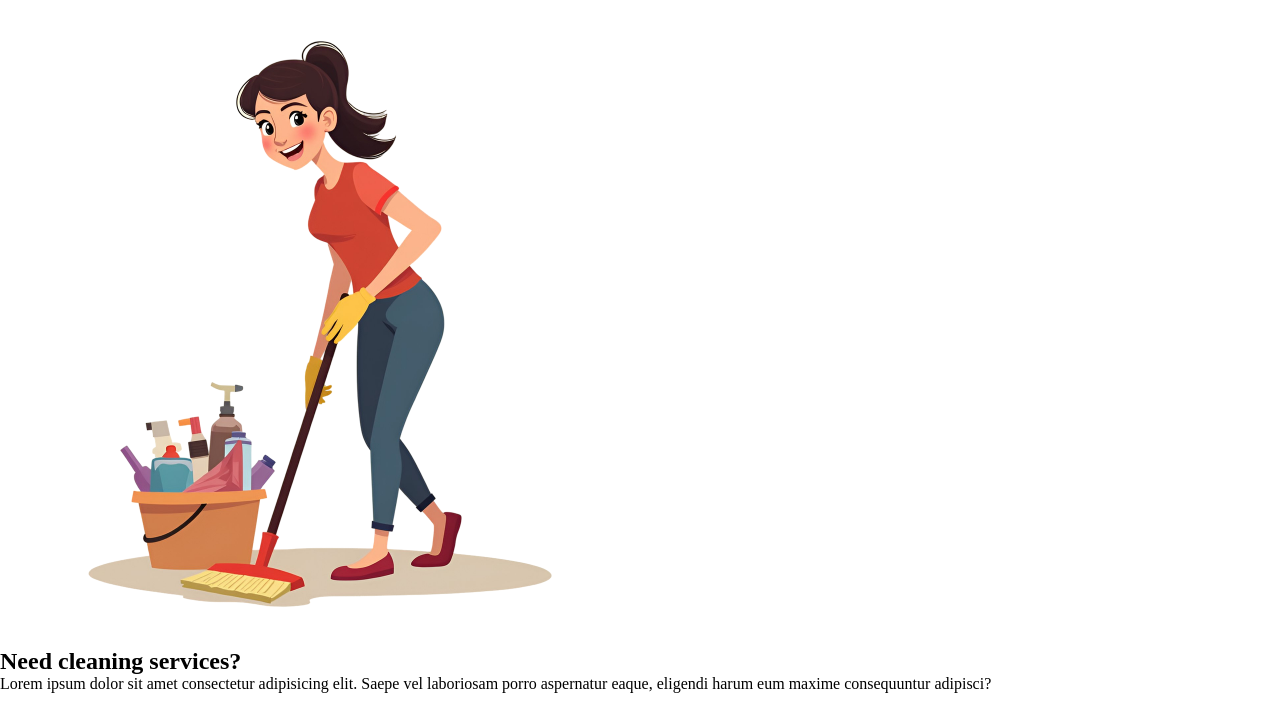
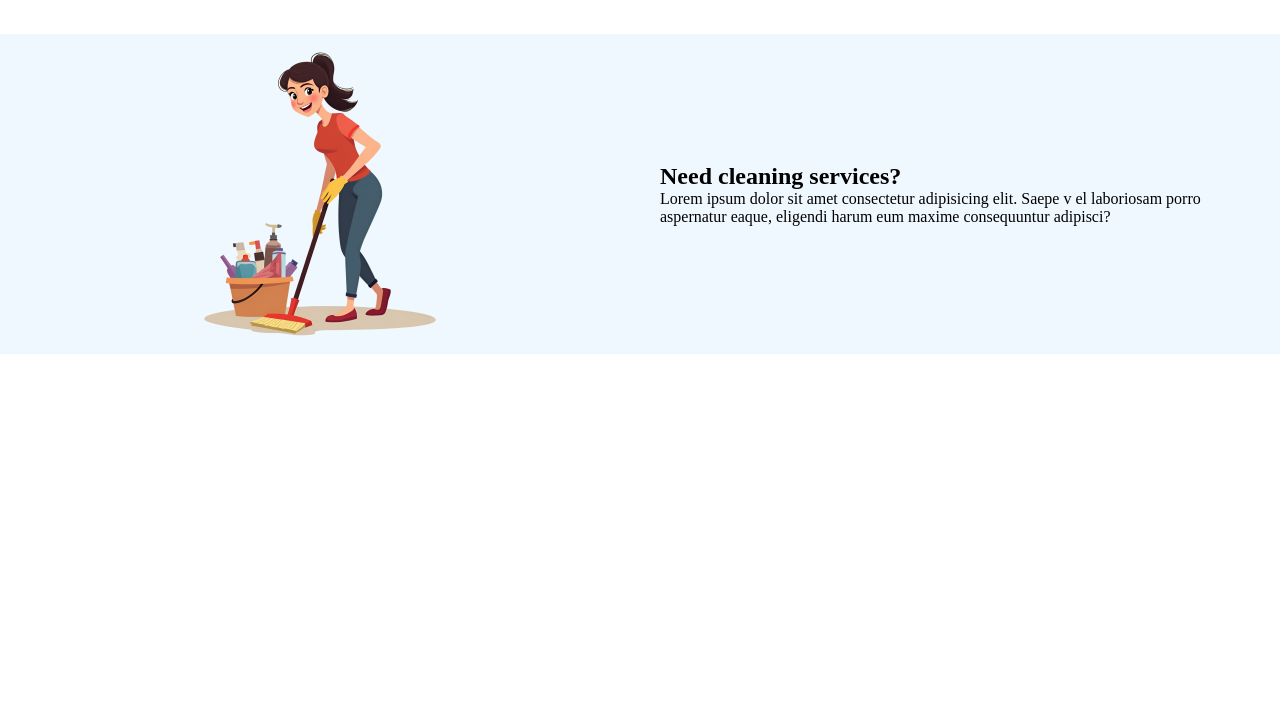
Before and after one commit to KodeIva/eco-clean, a plain HTML site: page index.html in a window 1280 px wide. Shown: the part 99-800 px from the top of the page. Drawn offline with nearby package versions, Linux system fonts and the light colour scheme; a web font is replaced by a local one.

Commit message:
'div .home' created to contain 2 other divs,display styling added

```diff
--- a/index.html
+++ b/index.html
@@ -52,9 +52,18 @@
     </nav>
 
     <section id="home">
-      <img src="woman.png" alt="">
-      <h1>Need cleaning services?</h1>
-      <p>Lorem ipsum dolor sit amet consectetur adipisicing elit. Saepe vel laboriosam porro aspernatur eaque, eligendi harum eum maxime consequuntur adipisci?</p>
+      <div class="home">
+        <div style="display: flex;align-items: center; justify-content: center; background-color: aliceblue  rgb(235, 243, 247); width: 50%;">
+          <img src="woman.png" alt="">
+        </div>
+
+        <div style="width: 50%;padding: 0 20px;">
+          <h1>Need cleaning services?</h1>
+          <p>Lorem ipsum dolor sit amet consectetur adipisicing elit. Saepe v el laboriosam porro aspernatur eaque, eligendi harum eum maxime consequuntur adipisci?</p>
+        </div>
+
+      </div>
+
     </section>
     <script src="script.js"></script>
 </body>
--- a/style.css
+++ b/style.css
@@ -175,3 +175,19 @@
 img {
     width: 50%;
 }
+
+.home  {
+    display: flex;
+    margin-top: 30px;
+    background-color: aliceblue;
+    justify-content: center;
+    align-items: center;
+    align-content: center;
+}
+
+
+@media screen and (max-width: 700px) {
+    .home {
+        flex-direction: column;
+    }
+}
```
